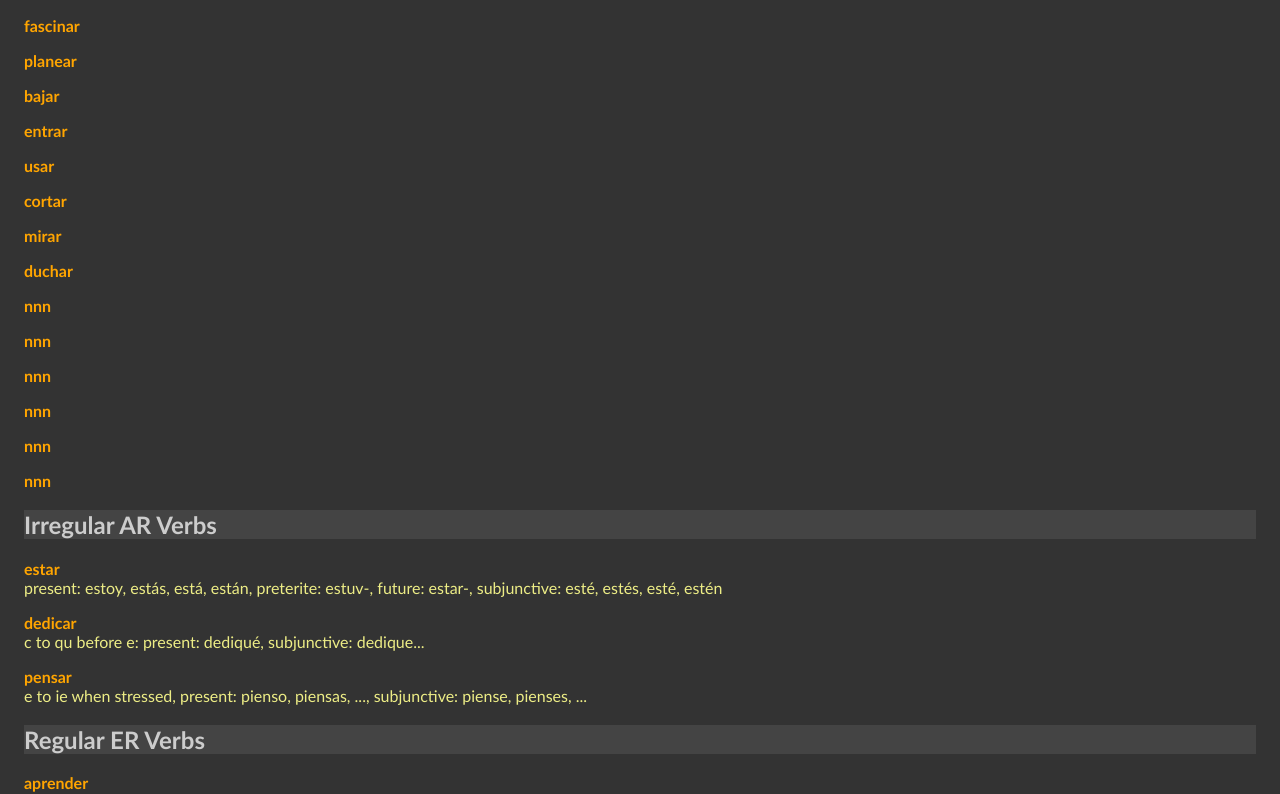
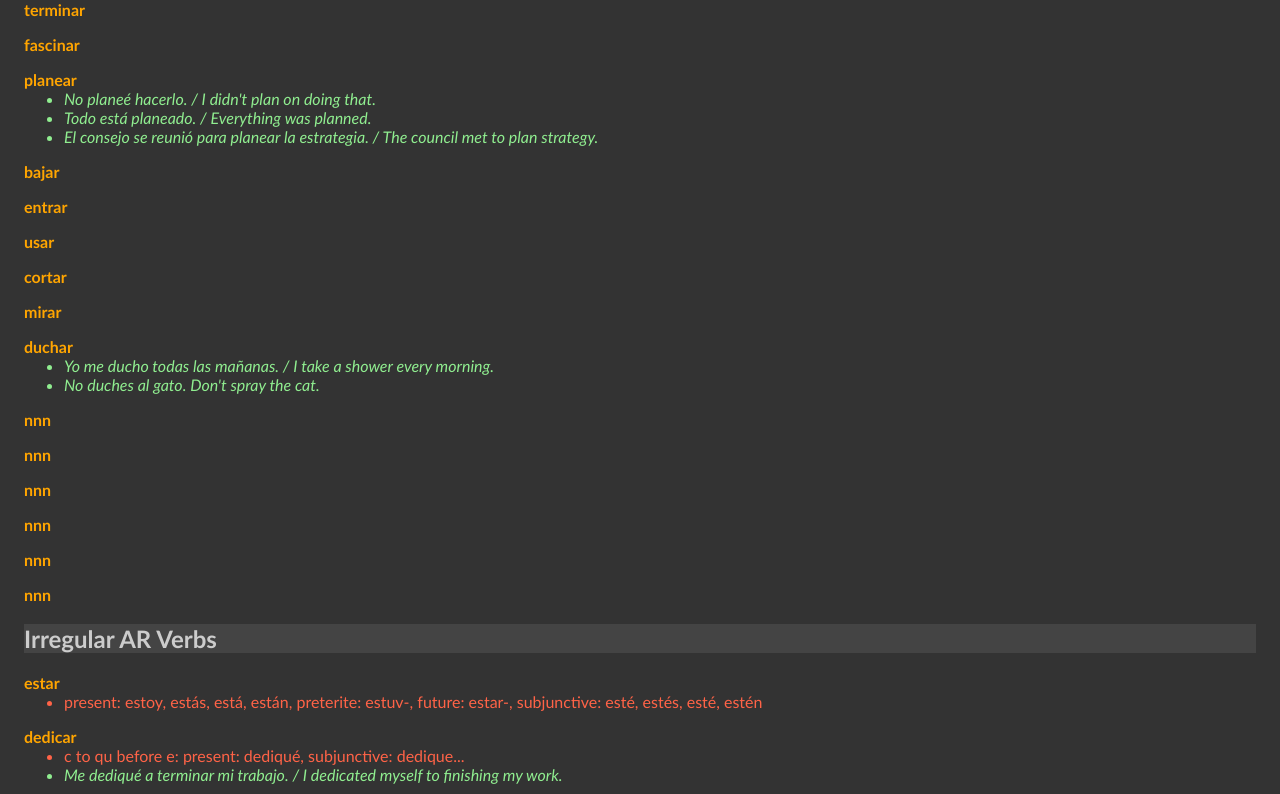
Before and after one commit to edwardtanguay/edwardlang, a React (Vite) app: page / in a window 1280 px wide. Shown: the part 391-1185 px from the top of the page. Built offline with nearby package versions, Linux system fonts and the light colour scheme.

Commit message:
showing better

```diff
--- a/src/App.jsx
+++ b/src/App.jsx
@@ -29,17 +29,34 @@ function App() {
 							</div>
 							{verbKind.list.map((verbObj, i) => {
 								return (
-									<div className="verbObj">
+									<div className="verbObj" key={i}>
 										<div className="verb">
-											<a target="_blank" href={`https://www.123teachme.com/spanish_verb_conjugation/${verbObj.verb}`}>
+											<a
+												target="_blank"
+												href={`https://www.123teachme.com/spanish_verb_conjugation/${verbObj.verb}`}
+											>
 												{verbObj.verb}
 											</a>
 										</div>
-										{verbObj.rules && (
-											<div className="rules">
-												{verbObj.rules}
-											</div>
-										)}
+										<ul className="subitems">
+											{verbObj.rules && (
+												<li className="rules subitem">
+													{verbObj.rules}
+												</li>
+											)}
+											{verbObj.examples?.map(
+												(example, i) => {
+													return (
+														<li
+															className="example subitem"
+															key={i}
+														>
+															{example}
+														</li>
+													);
+												}
+											)}
+										</ul>
 									</div>
 								);
 							})}
--- a/src/App.scss
+++ b/src/App.scss
@@ -47,11 +47,22 @@ body {
 
 	.verbObj {
 		margin-bottom: 1rem;
+
 		.verb {
 			font-weight: bold;
 		}
+
 		.rules {
-			color: rgb(237, 237, 134);
+			color: tomato;
+		}
+
+		.example {
+			font-style: italic;
+			color: lightgreen;
+		}
+
+		ul.subitems {
+			margin-top: 0;
 		}
 
 	}
--- a/src/data/spanishVerbKinds.json
+++ b/src/data/spanishVerbKinds.json
@@ -98,7 +98,9 @@
 			{
 				"verb": "dedicar",
 				"rules": "c to qu before e: present: dediqué, subjunctive: dedique...",
-				"examples": "Me dediqué a terminar mi trabajo. / I dedicated myself to finishing my work."
+				"examples": [
+					"Me dediqué a terminar mi trabajo. / I dedicated myself to finishing my work."
+				]
 			},
 			{
 				"verb": "pensar",
@@ -244,7 +246,9 @@
 			{
 				"verb": "introducir",
 				"rules": "introduzco, preterite: introduje, introdujo, introdujeron, subjunctive: introduzca, introduzcas, ...",
-				"examples": "Él introdujo la llave en la cerradura. / He inserted the key in the lock."
+				"examples": [
+					"Él introdujo la llave en la cerradura. / He inserted the key in the lock."
+				]
 			},
 			{
 				"verb": "sugerir",
```
